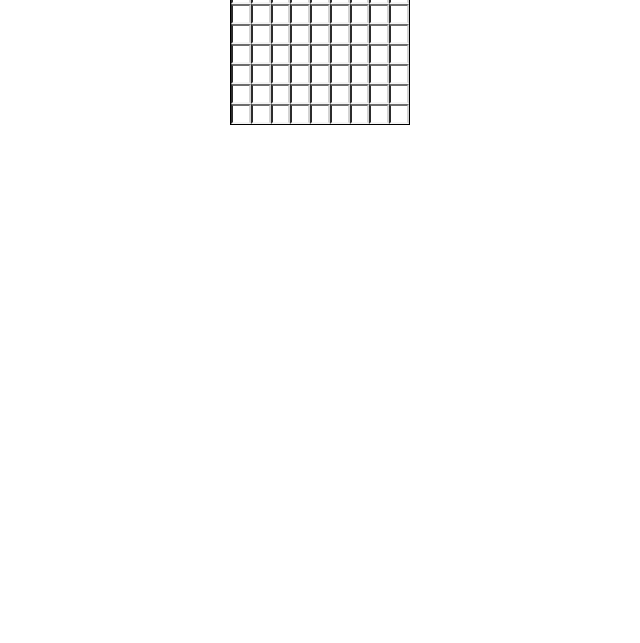
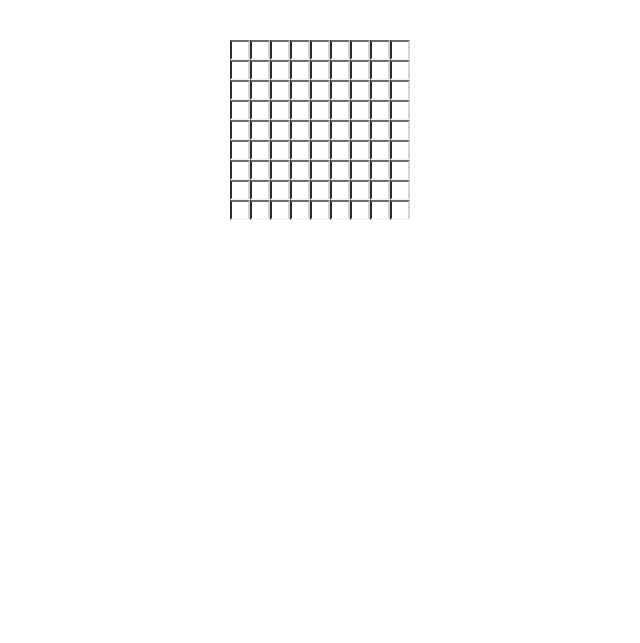
Before and after one commit to chris-pearce/learn-js, a plain HTML site: page sydney-javascript-study-group/minesweeper/index.html in a window 1280 px wide. Shown: the part 157-800 px from the top of the page, without its empty margins (320-960 px from the left). Drawn offline with nearby package versions, Linux system fonts and the light colour scheme.

Commit message:
Starting the Minesweeper game

```diff
--- a/sydney-javascript-study-group/minesweeper/index.html
+++ b/sydney-javascript-study-group/minesweeper/index.html
@@ -8,9 +8,12 @@
   <meta name="viewport" content="width=device-width, initial-scale=1">
 </head>
 <body>
-  <h1>Minesweeper</h1>
-  <div class="container"></div>
-  <script src="http://ajax.googleapis.com/ajax/libs/jquery/1.11.0/jquery.min.js"></script>
-  <script src="script.js"></script>
+
+    <div class="game">
+        <h1>Minesweeper</h1>
+        <div class="game__container"></div>
+    </div>
+
+    <script src="script.js"></script>
 </body>
 </html>
--- a/sydney-javascript-study-group/minesweeper/script.js
+++ b/sydney-javascript-study-group/minesweeper/script.js
@@ -14,97 +14,86 @@
  * 1. Draw grid: UI & array.
  * 2. Randomly plot 10 mines in the grid & pre-generate numbers
  * 3. Click a cell:
- *    if (is it a mine)
+ *    start timer
+ *    if (is it a mine) <<<< Mine
  *      gameover
+ *        prevent interacting with the board
+ *        stop timer
  *    else (check neighbours for mines)
- *      if (mine tally > 0)
- *        render mine tally
- *      else (check outer neighbours)
- *        if blank (not a mine or touching a mine)
+ *      if (mine number > 0)  <<<< Number
+ *        render mine number
+ *      else (check outer neighbours) <<<< Empty cell (cluster)
+ *        if (not a mine or touching a mine)
  *          look one cell to the left
  *            check neighbours
- *              if mine tally > 0
- *                render mine tally
+ *              if (mine number > 0)
+ *                render mine number
  *                go back to original cell
  *              if also blank look left again
- *                if mine tally > 0
- *                render mine tally
+ *                if (mine number > 0)
+ *                  render mine number
  *          look one cell to the bottom
  *          look one cell to the right
  *          look one cell up
+ *        else
+ *          gameover
+ *
+ * [0,0][0,1][0,2][0,3][0,4][0,5][0,6][0,7][0,8]
+ * [1,0][1,1][1,2][1,3][1,4][1,5][1,6][1,7][1,8]
+ * [2,0][2,1][2,2][2,3][2,4][2,5][2,6][2,7][2,8]
+ * [3,0][3,1][3,2][3,3][3,4][3,5][3,6][3,7][3,8]
+ * [4,0][4,1][4,2][4,3][4,4][4,5][4,6][4,7][4,8]
+ * [5,0][5,1][5,2][5,3][5,4][5,5][5,6][5,7][5,8]
+ * [6,0][6,1][6,2][6,3][6,4][6,5][6,6][6,7][6,8]
+ * [7,0][7,1][7,2][7,3][7,4][7,5][7,6][7,7][7,8]
+ * [8,0][8,1][8,2][8,3][8,4][8,5][8,6][8,7][8,8]
  */
+'use strict';
 
-
+(function(){
   var MineSweeper = {
 
+    TURN: 1,
+    BOARD_SIZE: {
+      rows: 9,
+      cols: 9
+    },
+    BOARD_MAP: [],
+    DIRECTIONS: {
+      north:      [-1, 0],
+      south:      [1, 0],
+      east:       [0, 1],
+      west:       [0, -1],
+      northwest:  [-1, -1],
+      northeast:  [-1, 1],
+      southeast:  [1, 1],
+      southwest:  [1, -1],
+    },
 
-  // Constants
-  TURN: 1,
-  GRID: [],
+    // Draw the board as markup
+    drawTheBoard: function drawTheBoard() {
+      var container = document.querySelector('.game__container');
+      var list = document.createElement('ol');
+      list.classList.add('board');
+      var cells = this.BOARD_SIZE.rows * this.BOARD_SIZE.cols;
 
-
-  // Draw the grid: array & UI
-  drawGrid: function() {
-    var container = $('.container');
-
-    for (var i = 0; i < 9; i++) {
-
-      var row = $('<div class="row">');
-      var cell = [];
-
-      for (var j = 0; j < 9; j++) {
-        if (j == 5) {
-          cell.push("cell");
-        }
-        row.append($('<div class="box_' + i + j + '">'));
+      for (var i = 0; i < cells; i++) {
+        this.BOARD_MAP.push(" ");
+        var listItem = document.createElement('li');
+        listItem.classList.add('board__item');
+        list.appendChild(listItem);
       }
 
-      this.GRID.push(cell);
-      container.append(row);
-    }
-    console.log(this.GRID);
-  },
-
-
-  // Plot mines
-  plotMines: function() {
-
-  },
-
-
-  // Play the game
-  playGame: function() {
-    $(".container div").on('click', function(){
-
-      var $box = $(this);
-
-      // Append a class when clicked
-      $(this).addClass("is-active");
-
-      // Check if a box is empty
-      if ($box.html().length === 0) {
-
-        // Alternate between turns
-        if (TicTacToe.TURN % 2 === 0) {
-          $box.text("X");
-        } else {
-          $box.text("O");
-        }
-
-        // Add more turns
-        TicTacToe.TURN++;
-      }
-    });
-
+      container.appendChild(list);
+      console.log(this.BOARD_MAP);
     },
 
     // Initialise
     init: function() {
-    this.drawGrid();
-    this.playGame();
+      this.drawTheBoard();
     }
-
   };
 
-
+  window.MineSweeper = MineSweeper;
   MineSweeper.init();
+}());
--- a/sydney-javascript-study-group/minesweeper/style.css
+++ b/sydney-javascript-study-group/minesweeper/style.css
@@ -1,3 +1,7 @@
+/**
+ * Base styles.
+ */
+
 html {
   box-sizing: border-box;
 }
@@ -8,24 +12,55 @@ html {
   box-sizing: inherit;
 }
 
+* {
+  margin: 0;
+  padding: 0;
+  border: 0;
+}
+
 html {
-  width: 180px;
-  margin: 0 auto;
-  margin-top: 100px;
-  font-size: 0;
-  border: 1px solid black;
+  padding: 100px;
+}
+
+ol,
+ul {
+  list-style: none;
+}
+
+h1 {
+  color: crimson;
+  font-size: 2.3em;
+  font-weight: 400;
+  margin: 0 0 1.5em;
 }
 
 
 /**
- * The box.
+ * The game area.
  */
 
-.row {
-  display: flex;
+.game {
+  margin-left: auto;
+  margin-right: auto;
+  max-width: 600px;
+  text-align: center;
+  width: 90%;
 }
 
-[class^="box"] {
+
+/**
+ * The board.
+ */
+
+.board {
+  display: flex;
+  flex-wrap: wrap;
+  margin-left: auto;
+  margin-right: auto;
+  width: 180px;
+}
+
+.board__item {
   width: 20px;
   height: 20px;
   line-height: 20px;
@@ -33,15 +68,15 @@ html {
   border-left-color: gray;
   border-right-color: lightgray;
   border-bottom-color: whitesmoke;
-  background-origin: content-box;
+  background-originx: content-box;
   cursor: pointer;
   text-align: center;
   font-size: 30px;
   transition: all 0.15s;
 }
 
-[class^="box"]:hover,
-[class^="box"].is-active {
-  background-color: hotpink;
+.board__item:hover,
+.board__item.is-active {
+  background-color: crimson;
   color: white;
 }
```
Lines whose indentation alone changed are shown as unchanged.
